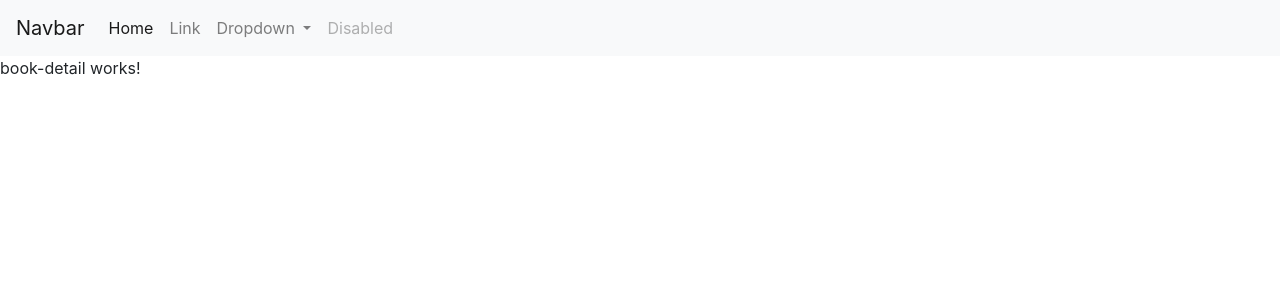
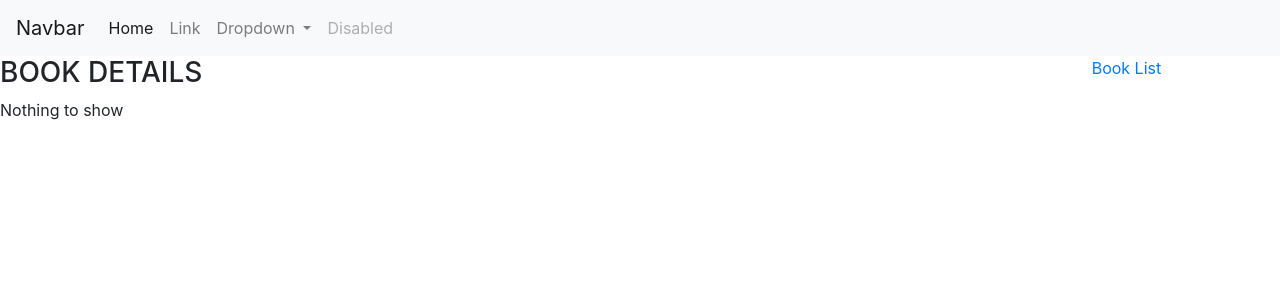
Before and after one commit to minhtn143/Module4-FinalExam, an Angular app: page /books/1 in a window 1280 px wide. Shown: the top 300 px of the page. Built offline with nearby package versions, Linux system fonts and the light colour scheme; no server answers.

Commit message:
book detail OK

```diff
--- a/src/app/components/book-detail/book-detail.component.html
+++ b/src/app/components/book-detail/book-detail.component.html
@@ -1 +1,27 @@
-<p>book-detail works!</p>
+<div class="row">
+  <div class="col-md-10">
+    <h3>BOOK DETAILS</h3>
+  </div>
+  <div class="col-md-2">
+    <a [routerLink]="'/books'">Book List</a>
+  </div>
+</div>
+
+<div *ngIf="book; else nothing">
+  <h4>
+      Title: {{book.title}}
+  </h4>
+  <p>
+      Author: {{book.author}}
+  </p>
+  <p> Description:</p>
+  <div class="div">
+    {{book.description}}
+  </div>
+
+
+</div>
+
+<ng-template #nothing>
+  <p>Nothing to show</p>
+</ng-template>
--- a/src/app/components/book-detail/book-detail.component.ts
+++ b/src/app/components/book-detail/book-detail.component.ts
@@ -17,6 +17,7 @@ export class BookDetailComponent implements OnInit {
 
   ngOnInit(): void {
     const id = +this.route.snapshot.paramMap.get('id');
+    console.log(id);
 
     this.bookService.getBookById(id).subscribe(
       (next) => (this.book = next),
--- a/src/app/components/book-manager/book-manager.component.html
+++ b/src/app/components/book-manager/book-manager.component.html
@@ -18,7 +18,7 @@
         <tr *ngFor="let book of bookList; index as i">
           <th scope="row">{{book.id}}</th>
           <td>
-            <a [routerLink]="['books', book.id]">
+            <a [routerLink]="['/books', book.id]">
               {{book.title}}
             </a>
           </td>
--- a/src/app/services/book.service.ts
+++ b/src/app/services/book.service.ts
@@ -14,7 +14,7 @@ export class BookService {
     return this.http.get<Book[]>(this.API_URL);
   }
 
-  getBookById(id: number): Observable<Book>{
+  getBookById(id: number): Observable<Book> {
     return this.http.get<Book>(`${this.API_URL}/${id}`);
   }
 }
```
